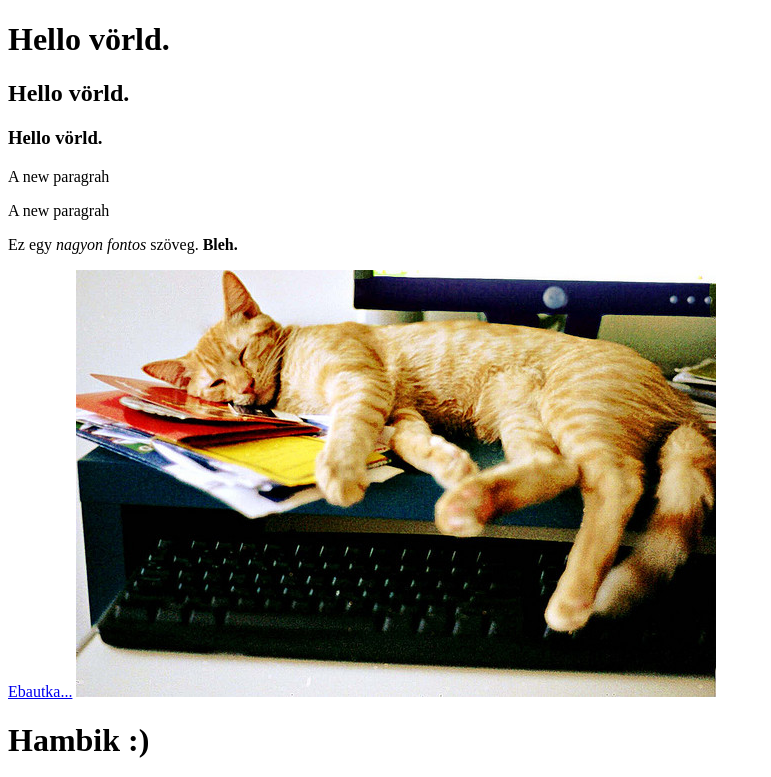
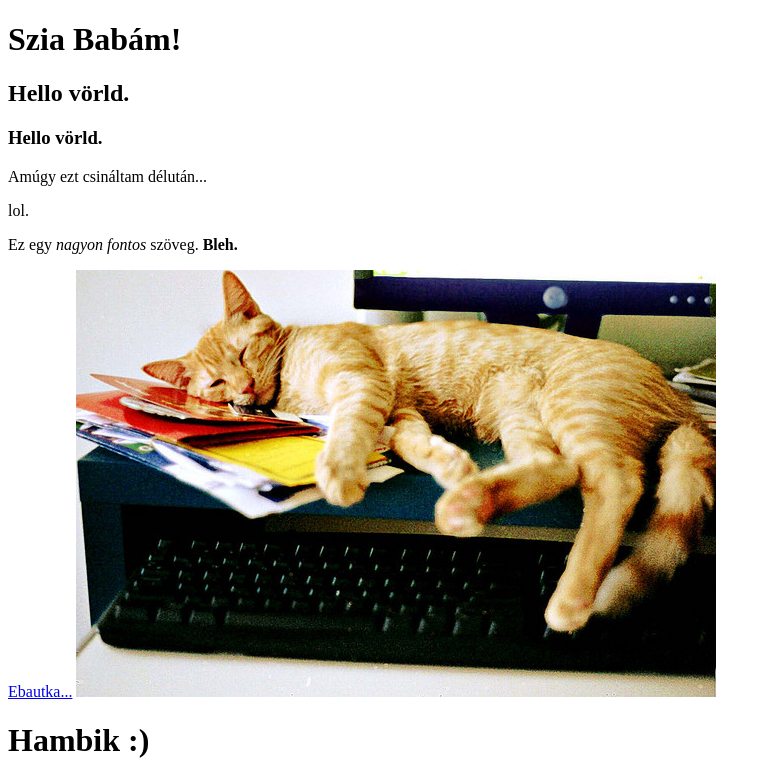
Before and after one commit to BlochGrao/BlochGrao.github.io, a plain HTML site: page index.html in a window 1280 px wide. Shown: the top 777 px of the page, without its empty margins (0-771 px from the left). Drawn offline with Linux system fonts and the light colour scheme.

Commit message:
just a test2

```diff
--- a/index.html
+++ b/index.html
@@ -7,17 +7,17 @@
 </head>
 <body>
     <h1>
-        Hello vörld.
+        Szia Babám!
     </h1>
     <h2>Hello vörld.</h2>
     <h3>
         Hello vörld.
     </h3>
     <p>
-        A new paragrah
+       Amúgy ezt csináltam délután...
     </p>
     <p>
-        A new paragrah
+        lol.
     </p>
     <p>
         Ez egy <em>nagyon fontos</em> szöveg. <strong> Bleh.</strong>
```
